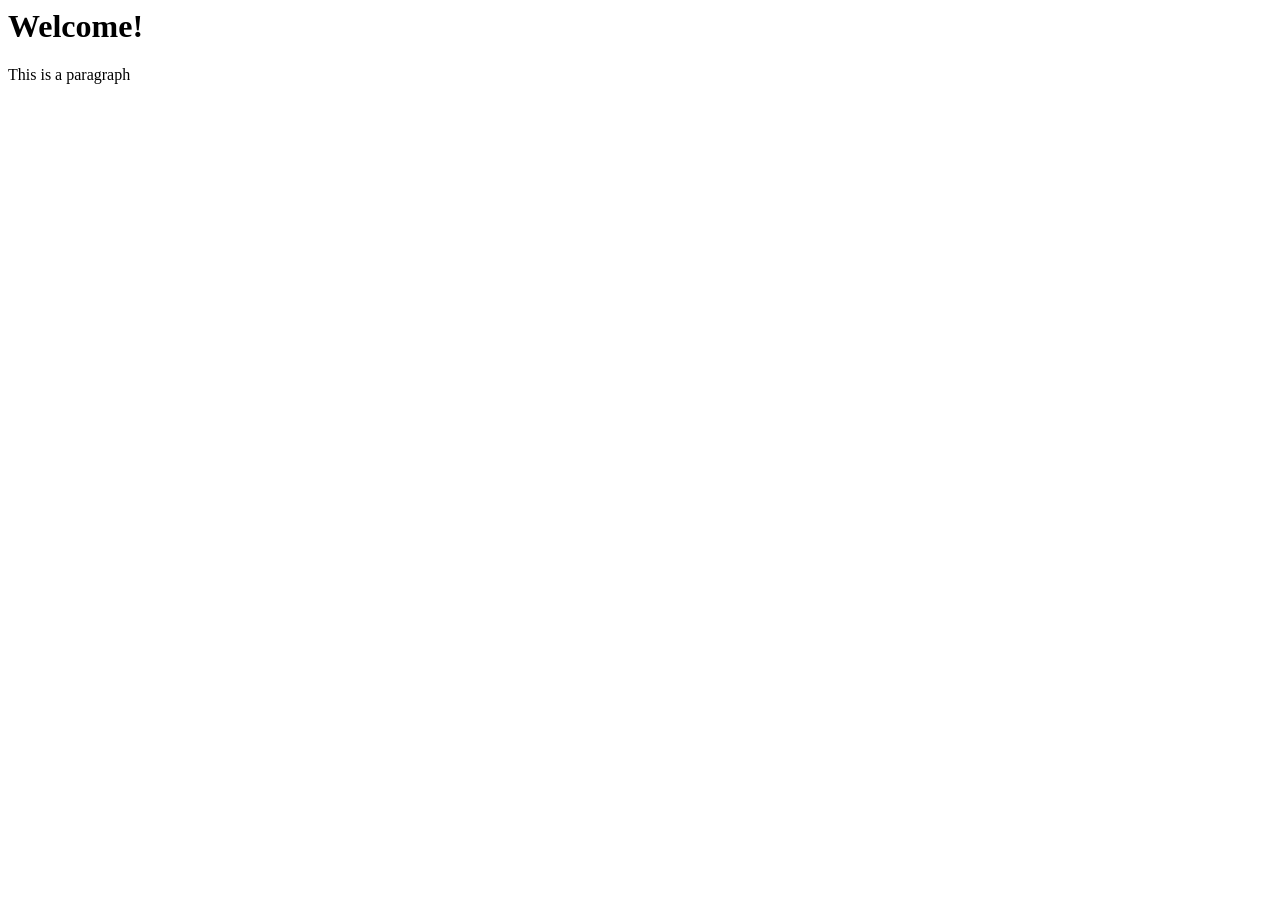
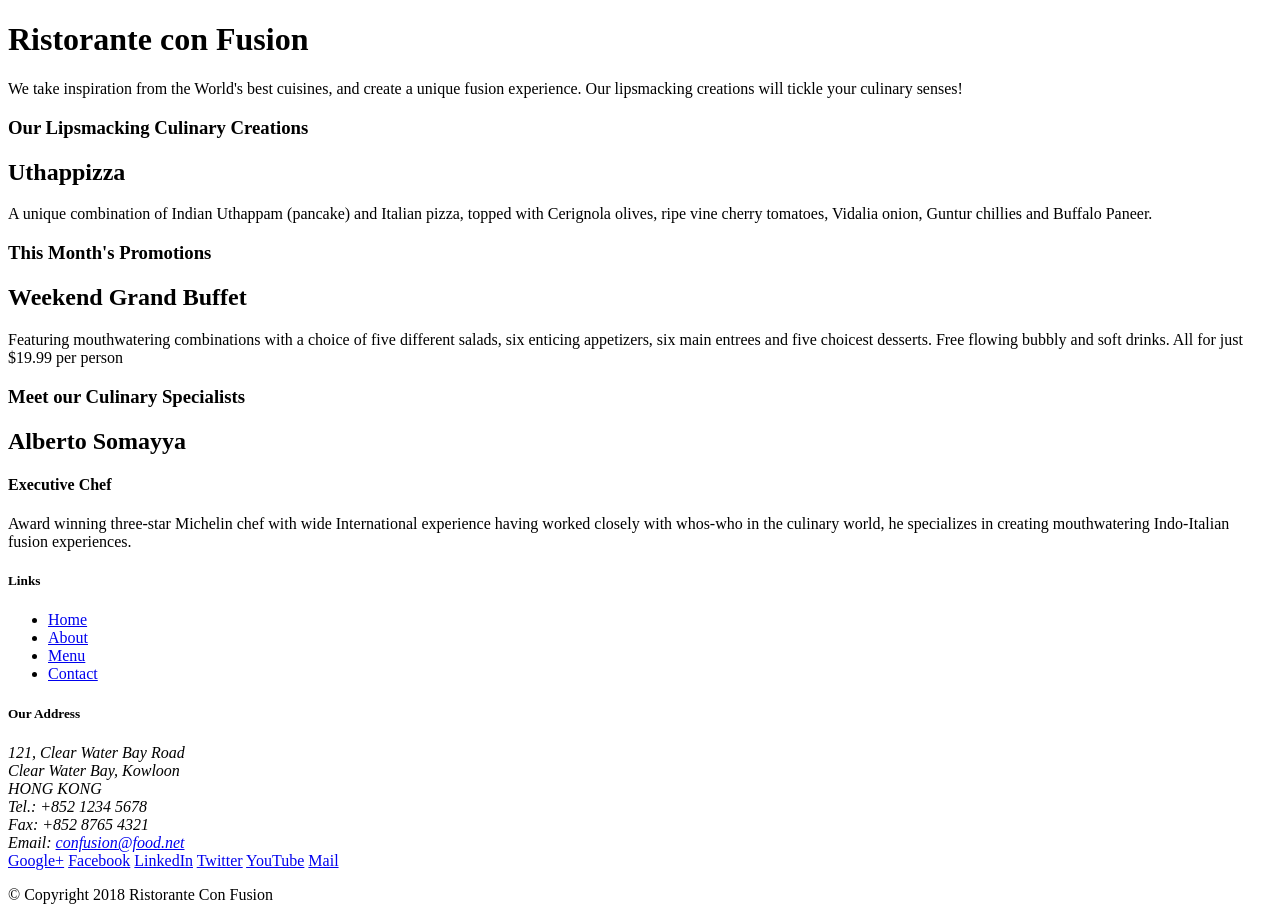
Before and after one commit to RavinSG/git-test, a website: page index.html in a window 1280 px wide. Before the commit the page ends 800 px from the top, so only its background shows below. Drawn offline with Linux system fonts and the light colour scheme.

```diff
--- a/index.html
+++ b/index.html
@@ -1,11 +1,101 @@
+<!DOCTYPE html>
+<html lang="en">
+
 <head>
-	<title>
-		Lite-Server
-	</title>
+    <title>Ristorante Con Fusion</title>
 </head>
+
 <body>
-	<h1>
-		Welcome!
-	</h1>
-	<p>This is a paragraph</p>
+
+    <header>
+        <div>
+            <div>
+                <div>
+                    <h1>Ristorante con Fusion</h1>
+                    <p>We take inspiration from the World's best cuisines, and create a unique fusion experience. Our lipsmacking creations will tickle your culinary senses!</p>
+                </div>
+                <div>
+                </div>
+            </div>
+        </div>
+    </header>
+
+    <div>
+        <div>
+            <div>
+                <h3>Our Lipsmacking Culinary Creations</h3>
+            </div>
+            <div>
+                <h2>Uthappizza</h2>
+                <p>A unique combination of Indian Uthappam (pancake) and Italian pizza, topped with Cerignola olives, ripe vine cherry tomatoes, Vidalia onion, Guntur chillies and Buffalo Paneer.</p>
+            </div>
+        </div>
+
+
+        <div>
+            <div>
+                <h3>This Month's Promotions</h3>
+            </div>
+            <div>
+                <h2>Weekend Grand Buffet</h2>
+                <p>Featuring mouthwatering combinations with a choice of five different salads, six enticing appetizers, six main entrees and five choicest desserts. Free flowing bubbly and soft drinks. All for just $19.99 per person </p>
+            </div>
+        </div>
+
+        <div>
+            <div>
+                <h3>Meet our Culinary Specialists</h3>
+            </div>
+            <div>
+                <h2>Alberto Somayya</h2>
+                <h4>Executive Chef</h4>
+                <p>Award winning three-star Michelin chef with wide International experience having worked closely with whos-who in the culinary world, he specializes in creating mouthwatering Indo-Italian fusion experiences. </p>
+            </div>
+        </div>
+    </div>
+
+    <footer>
+        <div>
+            <div>
+                <div>
+                    <h5>Links</h5>
+                    <ul>
+                        <li><a href="#">Home</a></li>
+                        <li><a href="#">About</a></li>
+                        <li><a href="#">Menu</a></li>
+                        <li><a href="#">Contact</a></li>
+                    </ul>
+                </div>
+                <div>
+                    <h5>Our Address</h5>
+                    <address>
+		              121, Clear Water Bay Road<br>
+		              Clear Water Bay, Kowloon<br>
+		              HONG KONG<br>
+		              Tel.: +852 1234 5678<br>
+		              Fax: +852 8765 4321<br>
+		              Email: <a href="mailto:confusion@food.net">confusion@food.net</a>
+		           </address>
+                </div>
+                <div>
+                    <div>
+                        <a href="http://google.com/+">Google+</a>
+                        <a href="http://www.facebook.com/profile.php?id=">Facebook</a>
+                        <a href="http://www.linkedin.com/in/">LinkedIn</a>
+                        <a href="http://twitter.com/">Twitter</a>
+                        <a href="http://youtube.com/">YouTube</a>
+                        <a href="mailto:">Mail</a>
+                    </div>
+                </div>
+           </div>
+           <div>
+                <div>
+                    <p>© Copyright 2018 Ristorante Con Fusion</p>
+                </div>
+           </div>
+        </div>
+    </footer>
+
 </body>
+
+</html>
```
Also changed, not shown: package.json (+7 -2 lines), 2 other files.
